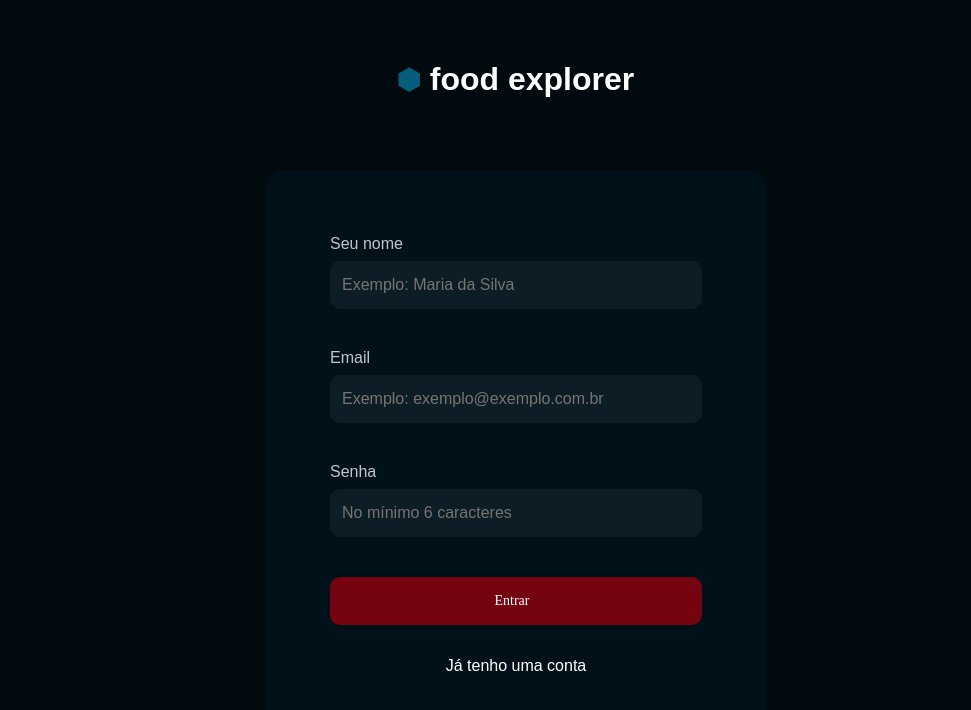
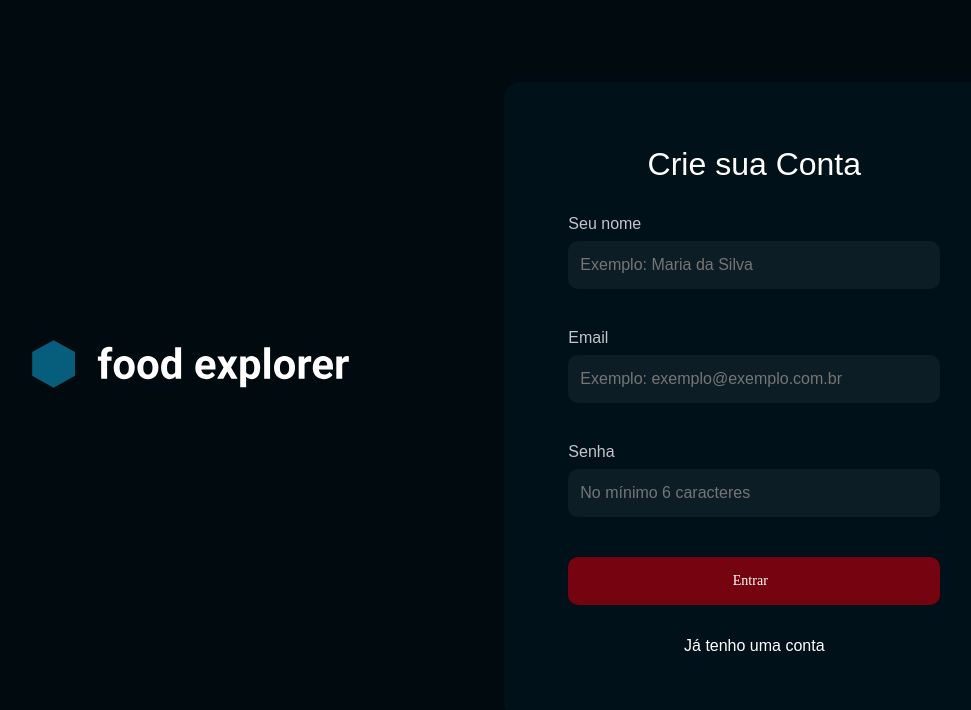
Before and after one commit to viniciusamc/food-explorer, a React (Vite) app: page / in a window 1280 px wide. Shown: the top 710 px of the page, without its empty margins (124-1095 px from the left). Built offline with nearby package versions, Linux system fonts and the light colour scheme.

Commit message:
feat:signup desktop

```diff
--- a/src/pages/SignIn/index.jsx
+++ b/src/pages/SignIn/index.jsx
@@ -2,16 +2,16 @@ import { Container, Logo, Form, Content, Link } from "./styles";
 import { Input } from "../../components/Input";
 import { Button } from "../../components/Button";
 
-import logo from "../../assets/svgs/explorer.svg";
+import logo from "../../assets/logo.svg";
 
 export function SignIn() {
   return (
     <Container>
       <Logo>
         <img src={logo} />
-        <h1>food explorer</h1>
       </Logo>
       <Form>
+        <h1>Crie sua Conta</h1>
         <Content>
           <label>Seu nome</label>
           <Input placeholder="Exemplo: Maria da Silva"></Input>
--- a/src/pages/SignIn/styles.js
+++ b/src/pages/SignIn/styles.js
@@ -7,6 +7,11 @@ export const Container = styled.div`
   flex-direction: column;
   justify-content: center;
   align-items: center;
+
+  @media (min-width: 900px) {
+    flex-direction: row;
+    justify-content: space-evenly;
+  }
 `;
 
 export const Logo = styled.div`
@@ -31,13 +36,26 @@ export const Form = styled.form`
   width: 80vw;
   max-width: 500px;
 
-  @media (min-width: 768px) {
+  color: ${({ theme }) => theme.COLORS.LIGHT_100};
+
+  > h1 {
+    display: none;
+  }
+
+  @media (min-width: 900px) {
     background-color: ${({ theme }) => theme.COLORS.DARK_700};
     border-radius: 16px;
     padding: 64px;
+    margin: 0 0;
+
+    > h1 {
+      display: block;
+      font-family: ${({ theme }) => theme.FONTS.POPPINS};
+      font-weight: 500;
+      font-size: 32px;
+      text-align: center;
+    }
   }
-
-  color: ${({ theme }) => theme.COLORS.LIGHT_100};
 `;
 
 export const Content = styled.div`
```
Also changed, not shown: src/assets/logo.svg (added).
